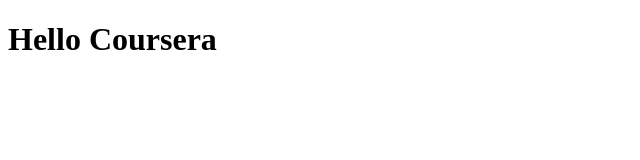
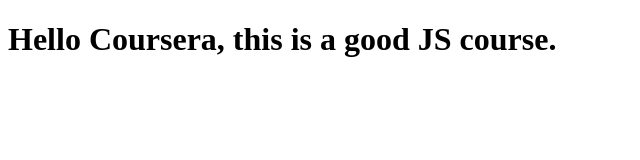
Before and after one commit to dcorn4th/coursera-t, a plain HTML site: page site/index.html in a window 1280 px wide. Shown: the whole page, without its empty margins (0-640 px from the left). Drawn offline with Linux system fonts and the light colour scheme.

Commit message:
A little change to the page content.

```diff
--- a/site/index.html
+++ b/site/index.html
@@ -4,6 +4,6 @@
 	<title>Hello Coursera</title>
 </head>
 <body>
-<h1>Hello Coursera</h1>
+<h1>Hello Coursera, this is a good JS course.</h1>
 </body>
 </html>
```
